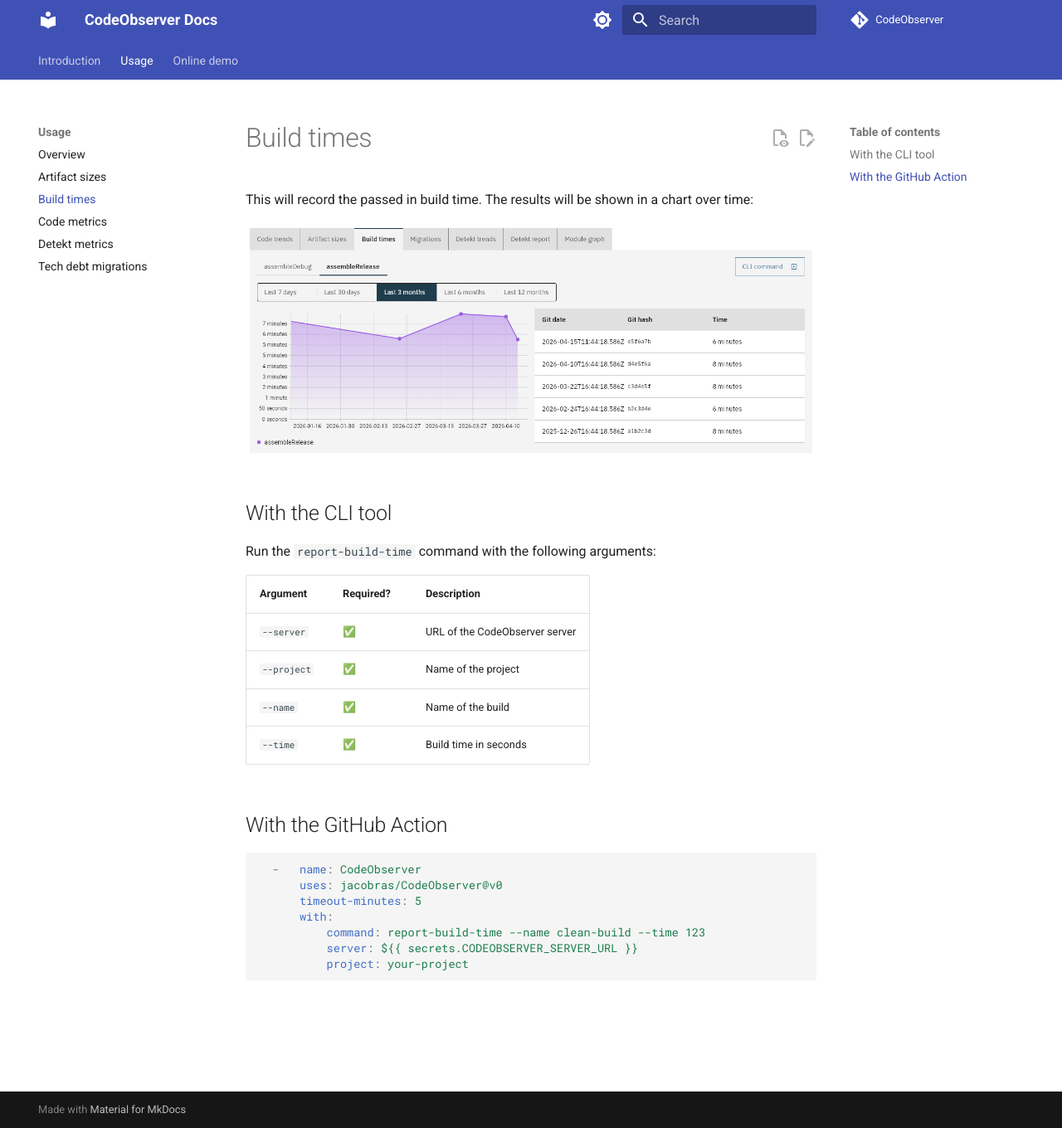
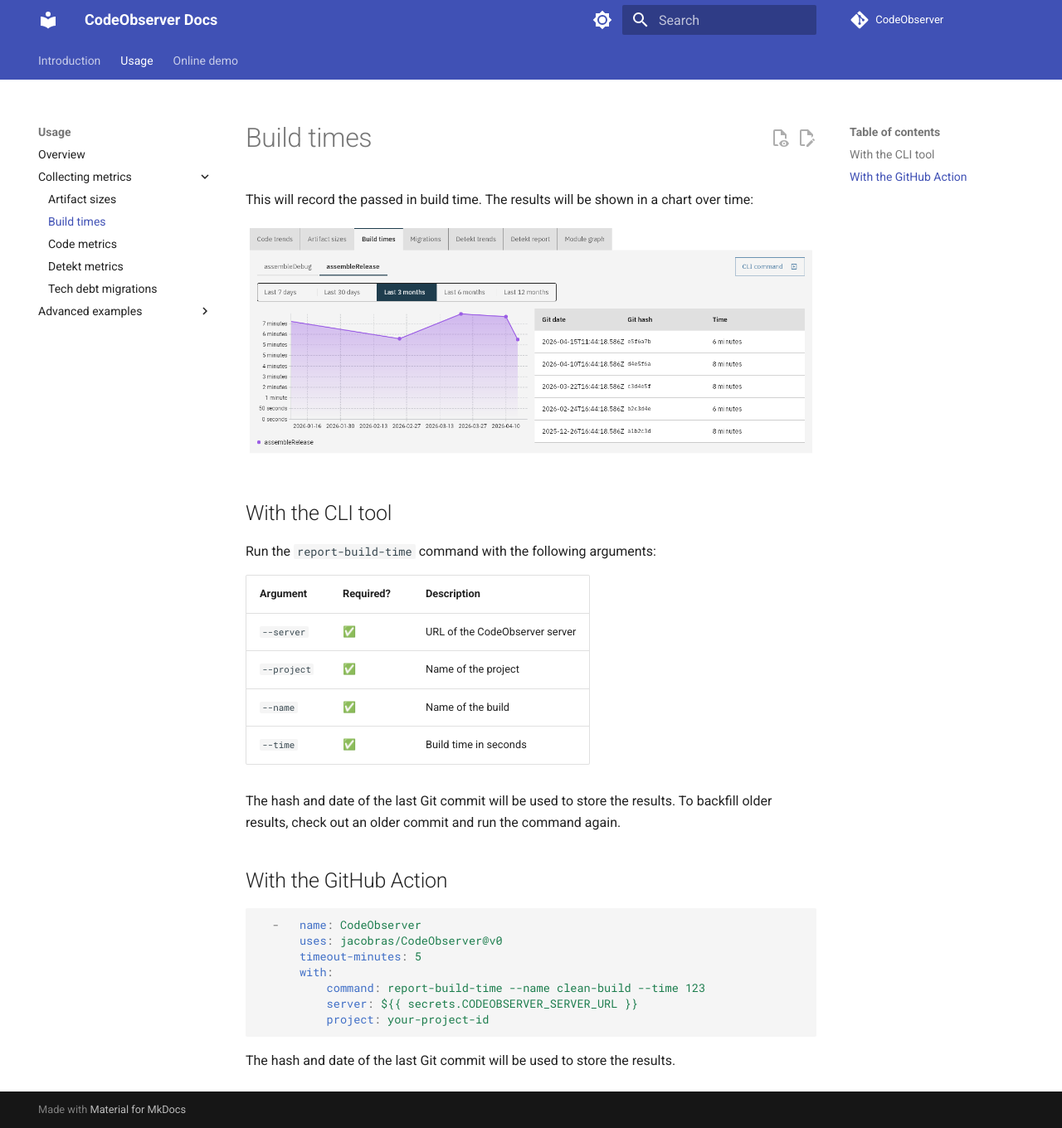
Before and after one commit to jacobras/CodeObserver, an MkDocs documentation site: the page built from docs/usage/build_times.md, in a window 1280 px wide and 1360 px high. Shown: the whole window at 83% size. Built offline with MkDocs 1.6.1 and Material for MkDocs 9.7.7, drawn with Linux system fonts in a browser that asks for light colours; comment, search, counter and statistics services are not loaded.

Commit message:
Update docs

````diff
--- a/docs/usage/build_times.md
+++ b/docs/usage/build_times.md
@@ -15,6 +15,9 @@
 | `--name`    | ✅         | Name of the build              |
 | `--time`    | ✅         | Build time in seconds          |
 
+The hash and date of the last Git commit will be used to store the results. To backfill older results, check out
+an older commit and run the command again.
+
 ## With the GitHub Action
 
 ```yaml
@@ -24,5 +27,7 @@
       with:
           command: report-build-time --name clean-build --time 123
           server: ${{ secrets.CODEOBSERVER_SERVER_URL }}
-          project: your-project
+          project: your-project-id
 ```
+
+The hash and date of the last Git commit will be used to store the results.
--- a/mkdocs.yml
+++ b/mkdocs.yml
@@ -51,9 +51,12 @@
           - 'Releasing': 'introduction/releasing_builds.md'
   - 'Usage':
       - 'Overview': 'usage/overview.md'
-      - 'Artifact sizes': 'usage/artifact_sizes.md'
-      - 'Build times': 'usage/build_times.md'
-      - 'Code metrics': 'usage/code_metrics.md'
-      - 'Detekt metrics': 'usage/detekt_metrics.md'
-      - 'Tech debt migrations': 'usage/tech_debt_migrations.md'
+      - 'Collecting metrics':
+          - 'Artifact sizes': 'usage/artifact_sizes.md'
+          - 'Build times': 'usage/build_times.md'
+          - 'Code metrics': 'usage/code_metrics.md'
+          - 'Detekt metrics': 'usage/detekt_metrics.md'
+          - 'Tech debt migrations': 'usage/tech_debt_migrations.md'
+      - 'Advanced examples':
+          - 'Gradle sync benchmark': 'usage/gradle_sync_benchmark.md'
   - 'Online demo': 'https://jacobras.github.io/CodeObserver/demo/'
````
Also changed, not shown: docs/usage/artifact_sizes.md (+1 -1 lines), docs/usage/code_metrics.md (+1 -1 lines), docs/usage/detekt_metrics.md (+1 -1 lines), docs/usage/overview.md (+2 -1 lines).
